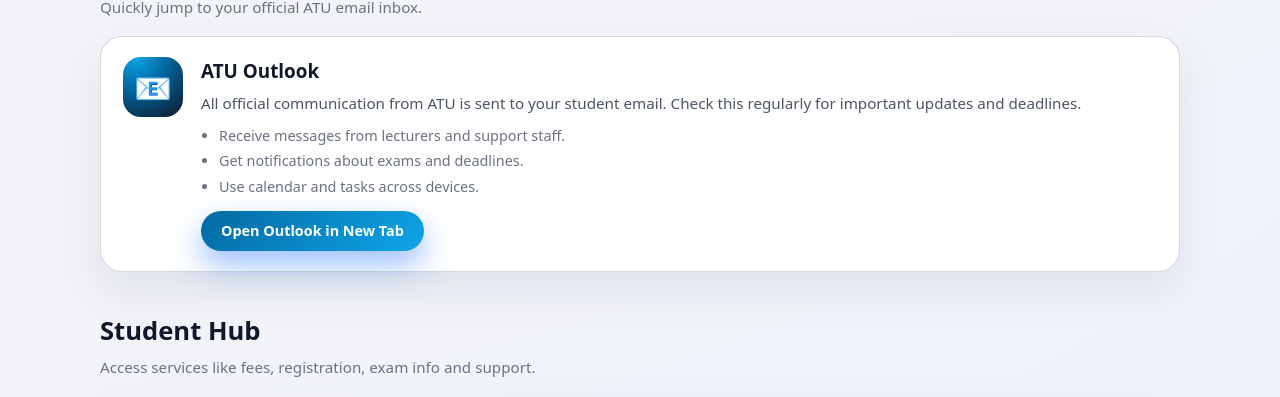
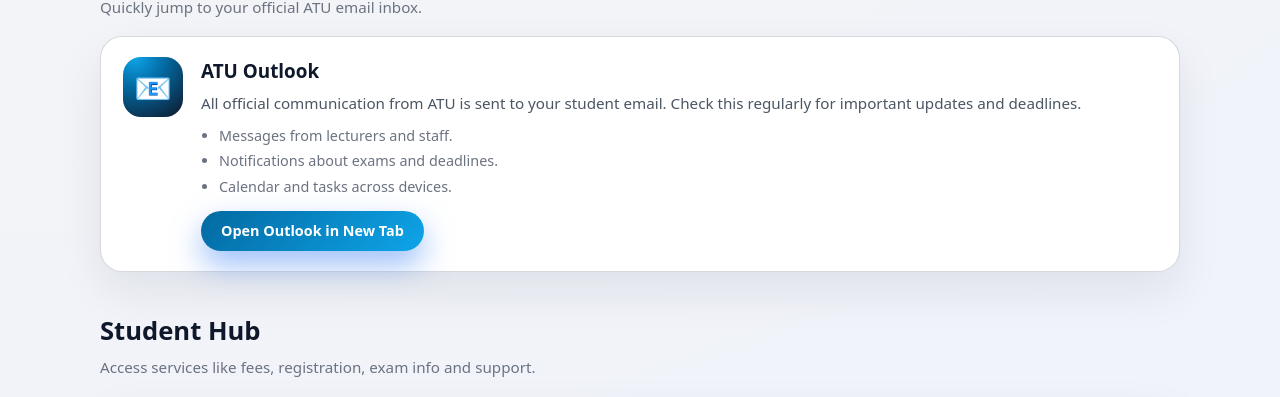
Before and after one commit to danilhordiienko-debug/ATUquickview, a plain HTML site: page index.html in a window 1280 px wide. Shown: the part 1616-2013 px from the top of the page. Drawn offline with Linux system fonts and the light colour scheme.

Commit message:
Update index.html

```diff
--- a/index.html
+++ b/index.html
@@ -8,6 +8,19 @@
   <link rel="stylesheet" href="style.css" />
 </head>
 <body>
+
+  <!-- MODAL MINI VIEW -->
+  <div id="frameOverlay" class="overlay hidden">
+    <div class="modal-window">
+      <button class="close-btn">✕</button>
+      <iframe
+        id="frameOverlayIframe"
+        class="modal-iframe"
+        src=""
+        loading="lazy"
+      ></iframe>
+    </div>
+  </div>
 
   <!-- HEADER -->
   <header class="main-header">
@@ -28,7 +41,6 @@
 
   <!-- MAIN -->
   <main class="page">
-
     <!-- OVERVIEW -->
     <section id="overview" class="section">
       <h1 class="page-title">ATU Student Hub – QuickView</h1>
@@ -79,7 +91,6 @@
             <li>Assignment submissions and grades.</li>
             <li>Announcements and messages from lecturers.</li>
           </ul>
-          <!-- mini view in modal -->
           <button
             class="primary-btn"
             data-frame-url="https://vlegalwaymayo.atu.ie"
@@ -171,9 +182,9 @@
             Check this regularly for important updates and deadlines.
           </p>
           <ul class="service-list">
-            <li>Receive messages from lecturers and support staff.</li>
-            <li>Get notifications about exams and deadlines.</li>
-            <li>Use calendar and tasks across devices.</li>
+            <li>Messages from lecturers and staff.</li>
+            <li>Notifications about exams and deadlines.</li>
+            <li>Calendar and tasks across devices.</li>
           </ul>
           <a
             href="https://outlook.office.com/mail/"
@@ -249,19 +260,6 @@
     Prototype for coursework – no real API access, only links and iframe demos.
   </footer>
 
-  <!-- MODAL MINI VIEW -->
-  <div id="frameOverlay" class="overlay hidden">
-    <div class="modal-window">
-      <button class="close-btn">✕</button>
-      <iframe
-        id="frameOverlayIframe"
-        class="modal-iframe"
-        src=""
-        loading="lazy"
-      ></iframe>
-    </div>
-  </div>
-
   <script src="app.js"></script>
 </body>
 </html>
```
